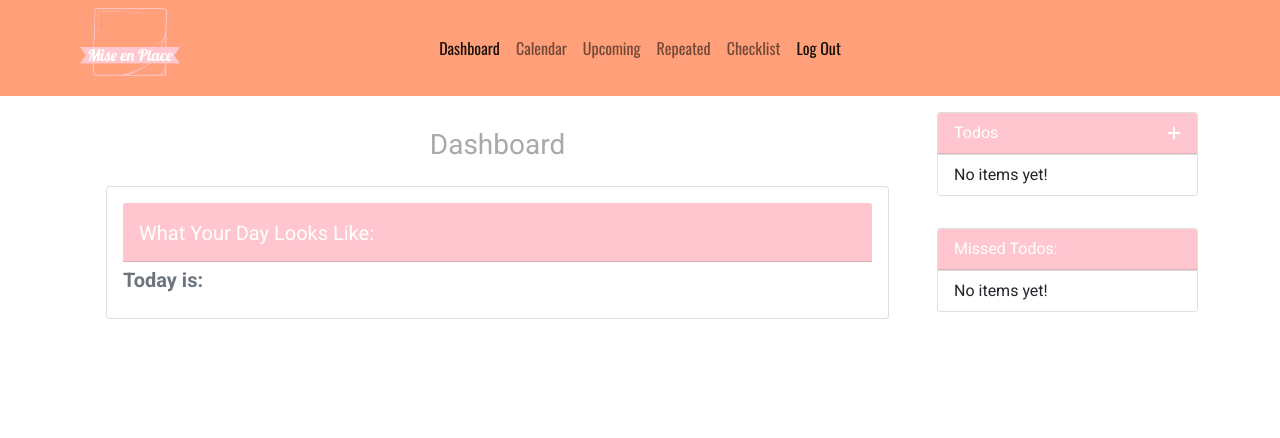
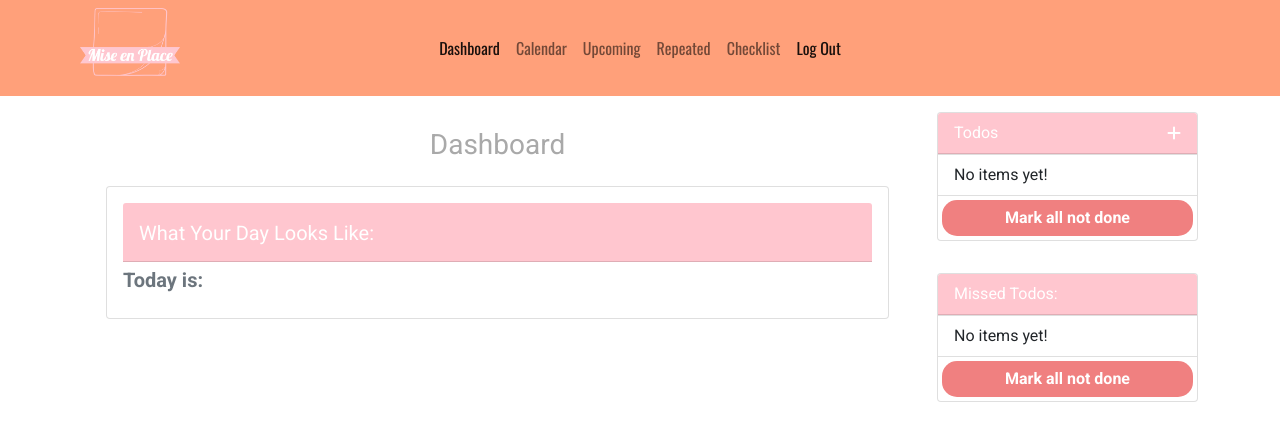
Before and after one commit to jvbridge/mise-en-place-react, a React (Create React App) app in the folder src/client/: page / in a window 1280 px wide. Shown: the top 438 px of the page. Built offline with nearby package versions, Linux system fonts and the light colour scheme; sample sign-in values are in the browser's storage.

Commit message:
stub button to mark all items not done

```diff
--- a/src/client/src/components/Checklist/index.tsx
+++ b/src/client/src/components/Checklist/index.tsx
@@ -194,6 +194,9 @@ function Checklist({ checklistItems, name, displayList, id }: ChecklistProps) {
           <li className="list-group-item to-do-item">No items yet!</li>
         )}
       </ListGroup>
+      <button className="btn" onClick={() => {}}>
+        Mark all not done
+      </button>
     </Card>
   );
 }
```
